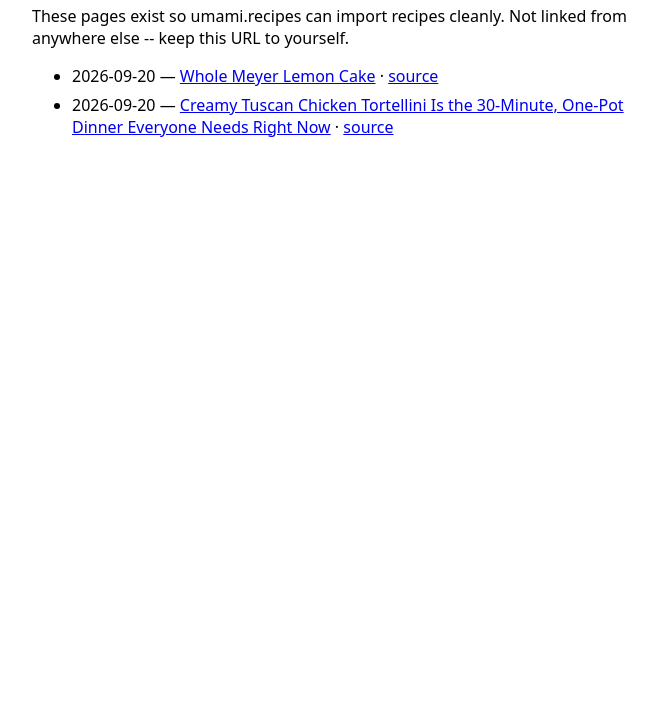
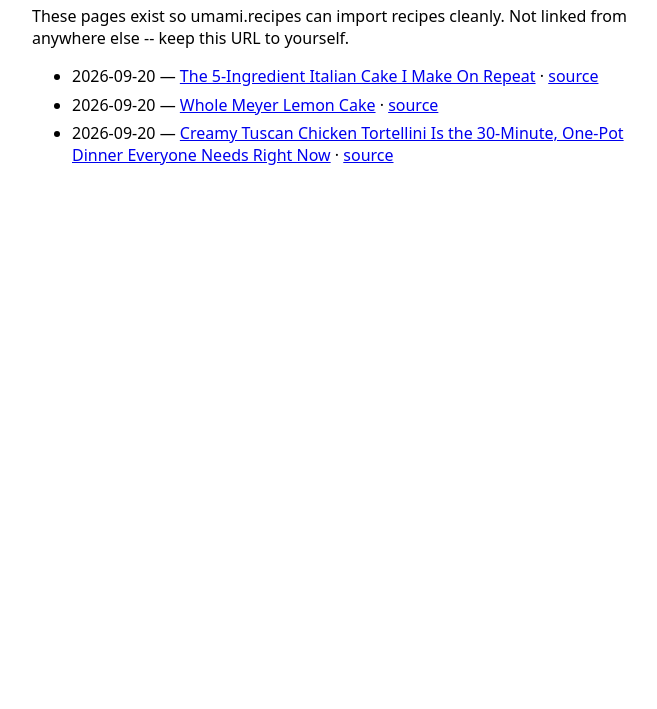
Before and after one commit to rmonk/umami-recipe-relay, a plain HTML site: page index.html in a window 1280 px wide. Shown: the part 91-800 px from the top of the page, without its empty margins (288-945 px from the left). Drawn offline with Linux system fonts and the light colour scheme.

Commit message:
Update index for Mz12ElPLTJp2yks6

```diff
--- a/index.html
+++ b/index.html
@@ -14,6 +14,7 @@
 <p>These pages exist so umami.recipes can import recipes cleanly. Not linked
 from anywhere else -- keep this URL to yourself.</p>
 <ul>
+<li>2026-09-20 &mdash; <a href="recipes/Mz12ElPLTJp2yks6.html">The 5-Ingredient Italian Cake I Make On Repeat</a> &middot; <a href="https://www.simplyrecipes.com/whole-orange-cake-recipe-11859827">source</a></li>
 <li>2026-09-20 &mdash; <a href="recipes/828W1OjOFJkqfYee.html">Whole Meyer Lemon Cake</a> &middot; <a href="https://www.foodandwine.com/whole-meyer-lemon-cake-11982698">source</a></li>
 <li>2026-09-20 &mdash; <a href="recipes/wWGAqaEfFUQfeWIM.html">Creamy Tuscan Chicken Tortellini Is the 30-Minute, One-Pot Dinner Everyone Needs Right Now</a> &middot; <a href="https://www.simplyrecipes.com/creamy-tuscan-chicken-tortellini-skillet-recipe-12035211">source</a></li>
 </ul>
```
